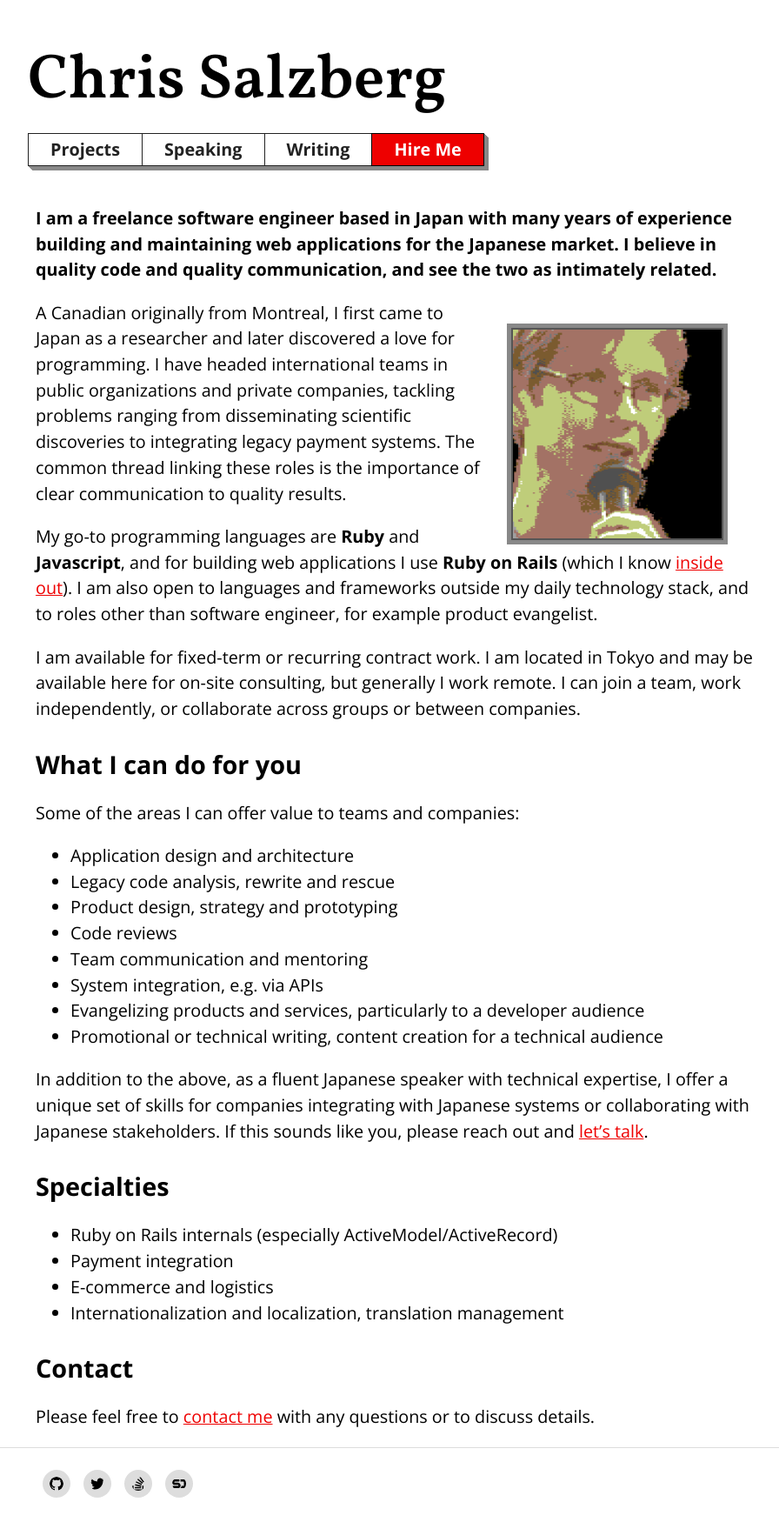
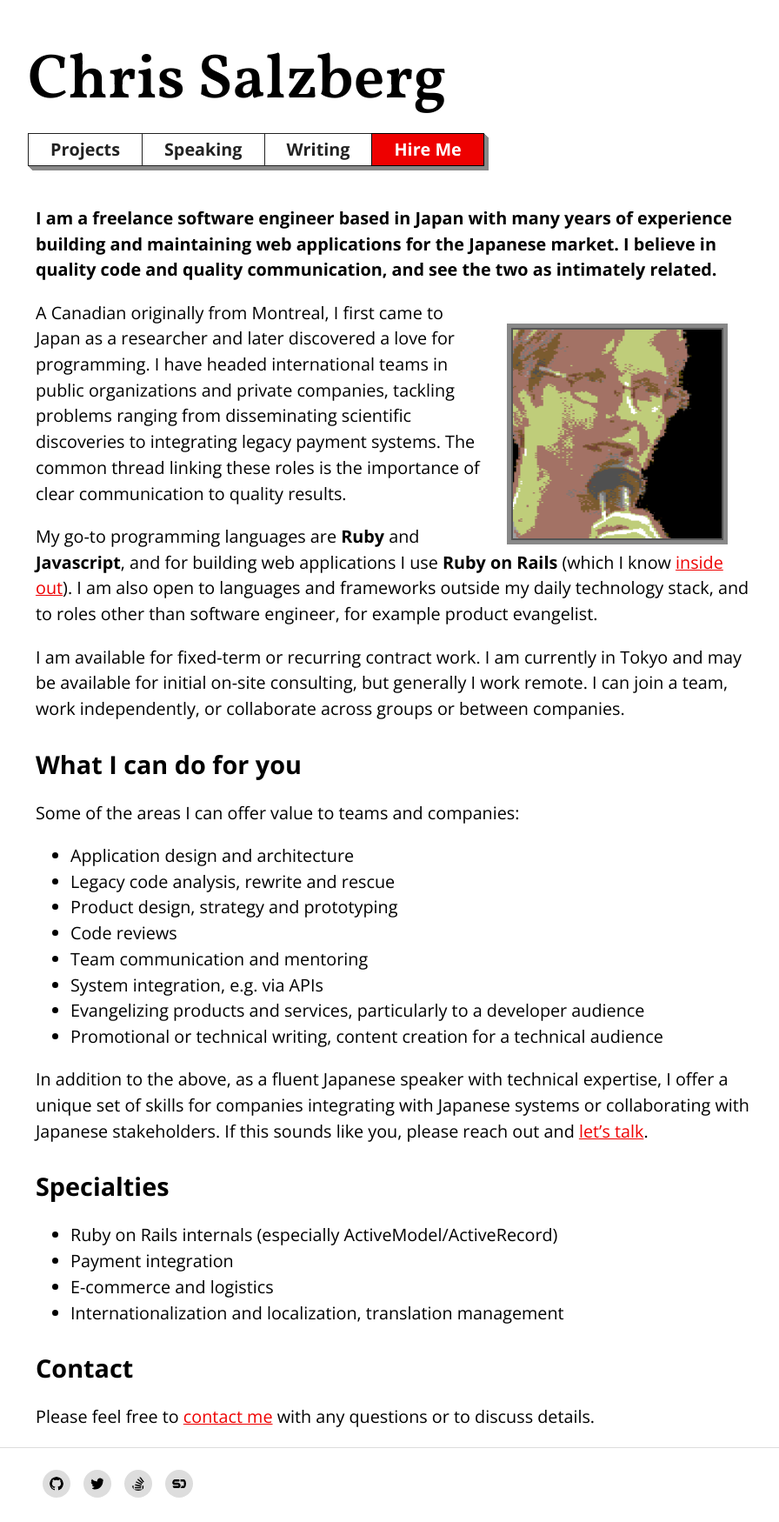
Before and after one commit to shioyama/shioyama.github.io, a Jekyll site: the page built from about.md, in a window 1280 px wide. Shown: the whole page at 87% size, without its empty margins (183-1079 px from the left). Built offline with Jekyll 4.4.1, drawn with Linux system fonts in a browser that asks for light colours.

Commit message:
Update about to make remote status clear

```diff
--- a/about.md
+++ b/about.md
@@ -30,10 +30,10 @@
 and frameworks outside my daily technology stack, and to roles other than
 software engineer, for example product evangelist.
 
-I am available for fixed-term or recurring contract work. I am located in Tokyo
-and may be available here for on-site consulting, but generally I work
-remote. I can join a team, work independently, or collaborate across groups
-or between companies.
+I am available for fixed-term or recurring contract work. I am currently
+in Tokyo and may be available for initial on-site consulting, but generally I
+work remote. I can join a team, work independently, or collaborate across
+groups or between companies.
 
 ### What I can do for you
 
```
